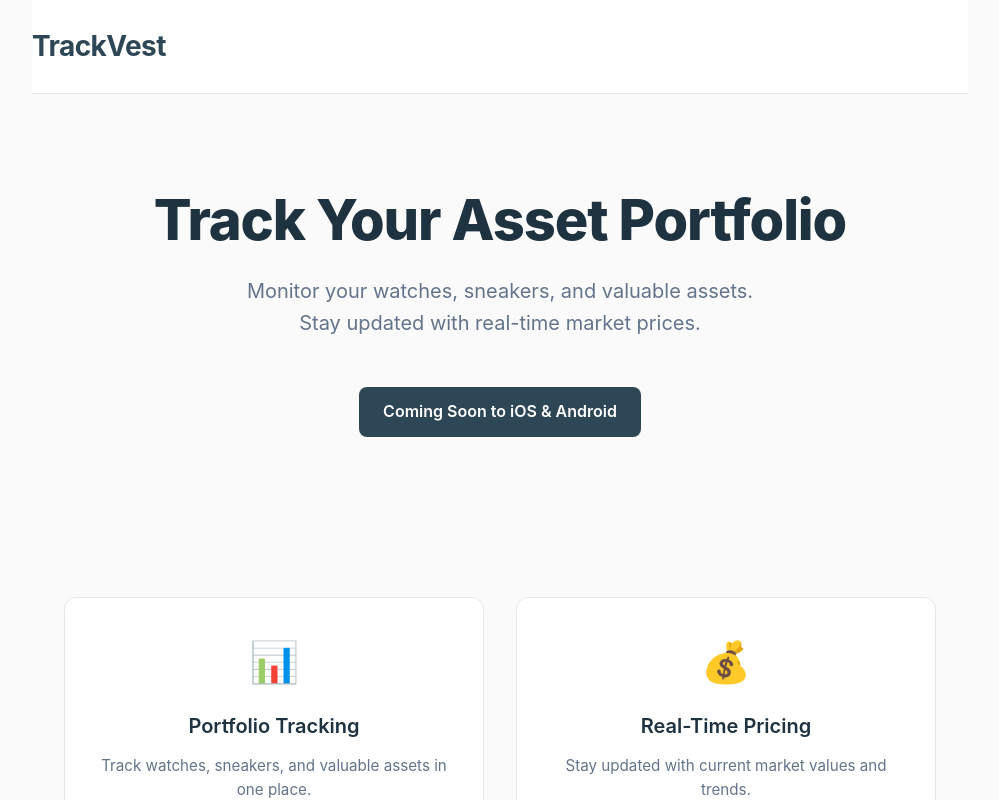
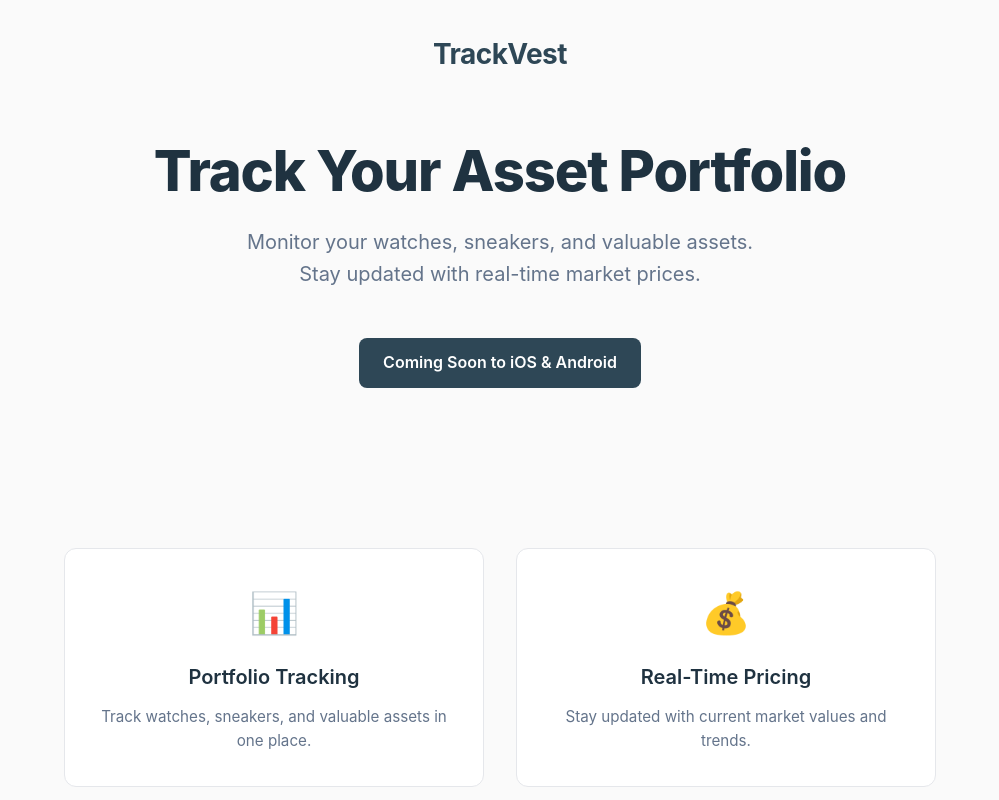
Before and after one commit to kuvilius/trackvest-landing, a Next.js app: page / in a window 1280 px wide. Shown: the top 800 px of the page, without its empty margins (140-1139 px from the left). Built offline with nearby package versions, Linux system fonts and the light colour scheme.

Commit message:
Center logo and remove header background

```diff
--- a/app/page.module.css
+++ b/app/page.module.css
@@ -10,9 +10,8 @@
 }
 
 .header {
-  padding: 1.5rem 0;
-  border-bottom: 1px solid #E5E7EB;
-  background: white;
+  padding: 2rem 0 0;
+  text-align: center;
 }
 
 .logo {
@@ -24,7 +23,7 @@
 
 .hero {
   text-align: center;
-  padding: 6rem 2rem 4rem;
+  padding: 4rem 2rem 4rem;
 }
 
 .title {
```
